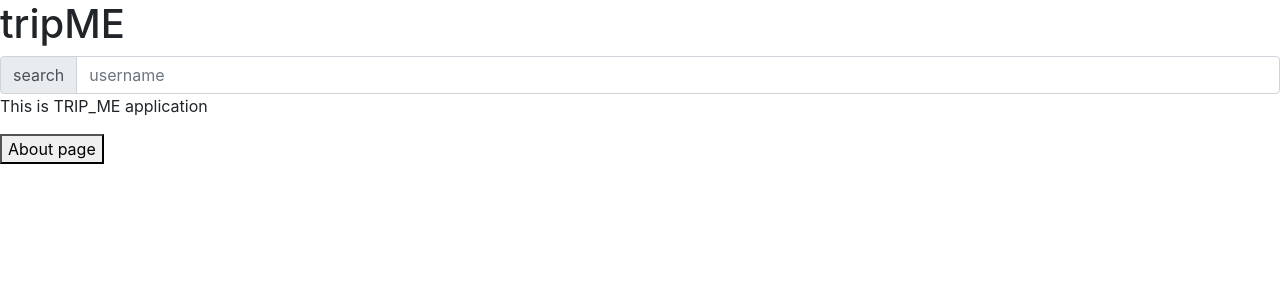
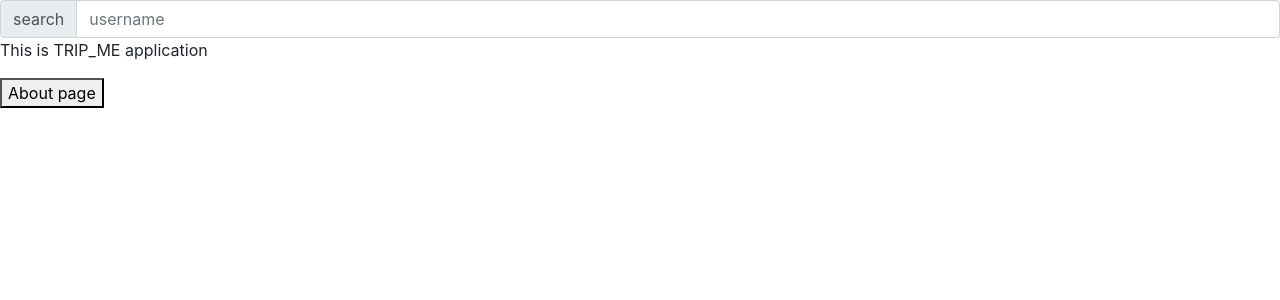
Before and after one commit to speedy4all/estival-2, a React (Create React App) app: page / in a window 1280 px wide. Shown: the top 300 px of the page. Built offline with nearby package versions, Linux system fonts and the light colour scheme.

Commit message:
fara titlu

```diff
--- a/src/components/Home.jsx
+++ b/src/components/Home.jsx
@@ -3,7 +3,7 @@ import { InputGroup, InputGroupAddon, InputGroupText, Input } from 'reactstrap'
 const Home = props => {
   return (
     <React.Fragment>
-      <h1>tripME</h1>
+
       <div>
         <InputGroup >
           <InputGroupAddon addonType="prepend">search</InputGroupAddon>
```
